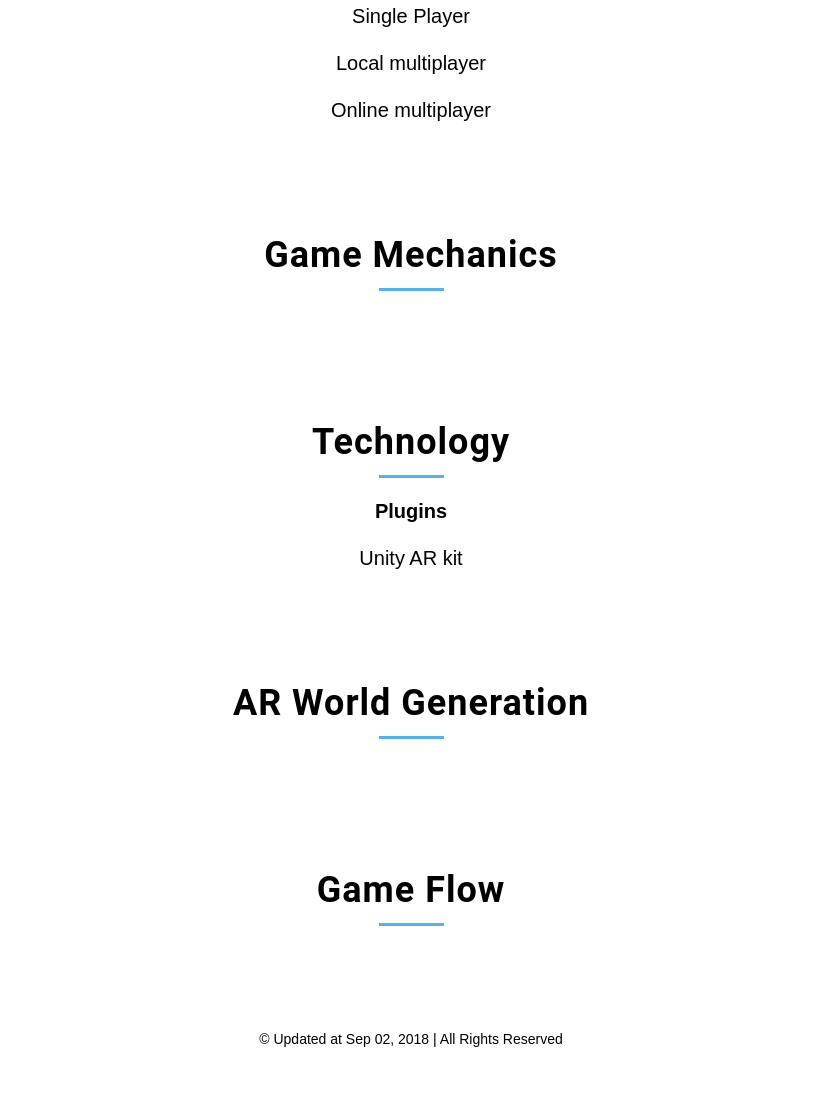
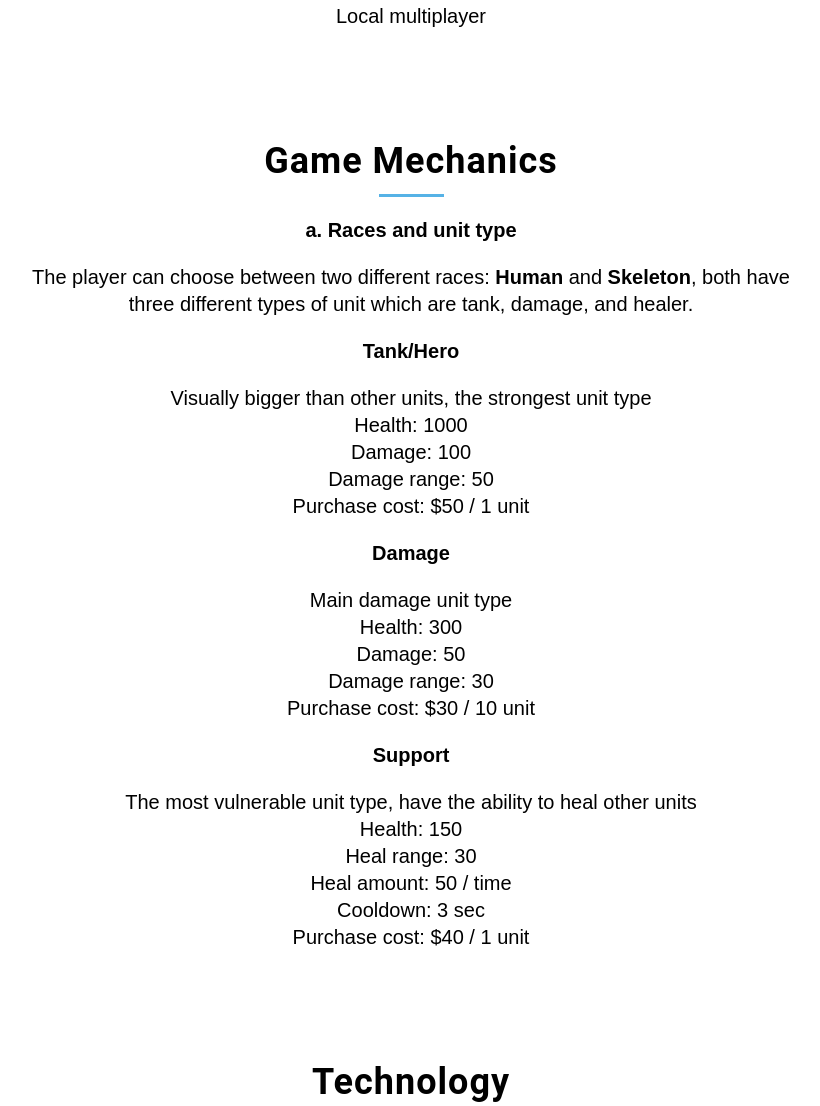
Before and after one commit to yanbodu/CSE5912Blog, a plain HTML site: page index.html in a window 1280 px wide. Shown: the part 1859-2965 px from the top of the page, without its empty margins (229-1049 px from the left). Before the commit the page ends 2936 px from the top, so only its background shows below. Drawn offline with Linux system fonts and the light colour scheme.

Commit message:
Add files via upload

```diff
--- a/index.html
+++ b/index.html
@@ -44,9 +44,7 @@
 	<div class="container">
 		<h3><b>Game Modes</b></h3>
 		<label class="line"></label>
-    <p id="demo">Single Player</p>
     <p id="demo">Local multiplayer</p>
-    <p id="demo">Online multiplayer</p>
 	</div>
 </div>
 
@@ -55,7 +53,34 @@
 	<div class="container">
 		<h3><b>Game Mechanics</b></h3>
 		<label class="line"></label>
-    <p id="demo"></p>
+    <p id="demo"><b>a. Races and unit type</b></p>
+
+    <p id="demo">The player can choose between two different races: <b>Human</b> and <b>Skeleton</b>, both have <br>three different types of unit which are tank, damage, and healer. </p>
+
+    <p id="demo"><b>Tank/Hero</b></p>
+    <p id="demo">Visually bigger than other units, the strongest unit type<br>
+      Health: 1000<br>
+      Damage: 100<br>
+      Damage range: 50<br>
+      Purchase cost: $50 / 1 unit<br>
+    </p>
+
+    <p id="demo"><b>Damage</b></p>
+    <p id="demo">Main damage unit type<br>
+      Health: 300<br>
+      Damage: 50<br>
+      Damage range: 30<br>
+      Purchase cost: $30 / 10 unit<br>
+    </p>
+
+    <p id="demo"><b>Support</b></p>
+    <p id="demo">The most vulnerable unit type, have the ability to heal other units<br>
+      Health: 150<br>
+      Heal range: 30<br>
+      Heal amount: 50 / time<br>
+      Cooldown: 3 sec<br>
+      Purchase cost: $40 / 1 unit<br>
+    </p>
 	</div>
 </div>
 
@@ -74,7 +99,7 @@
 	<div class="container">
 		<h3><b>AR World Generation</b></h3>
 		<label class="line"></label>
-    <p id="demo"></p>
+    <p id="demo">Coming Soon!</p>
 	</div>
 </div>
 
@@ -83,13 +108,13 @@
 	<div class="container">
 		<h3><b>Game Flow</b></h3>
 		<label class="line"></label>
-    <p id="demo"></p>
+    <p id="demo">Coming Soon!</p>
 	</div>
 </div>
 
 <!-- footer -->
 <div class="footer">
-	<p> &copy; Updated at Sep 02, 2018 | All Rights Reserved</p>
+	<p> &copy; Updated at Sep 17, 2018 | All Rights Reserved</p>
 </div>
 </body>
 </html>
```
